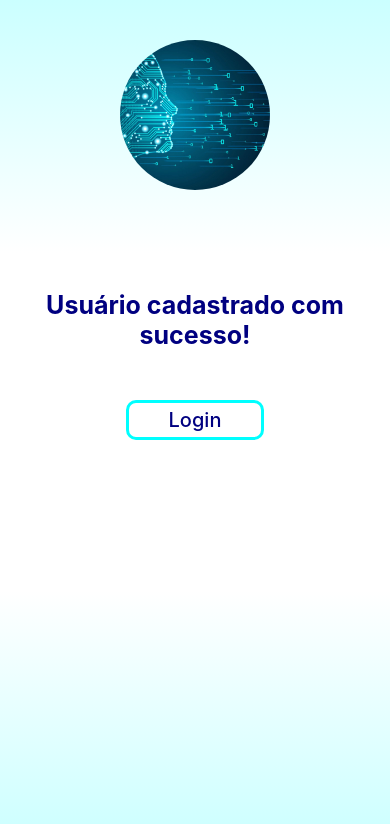
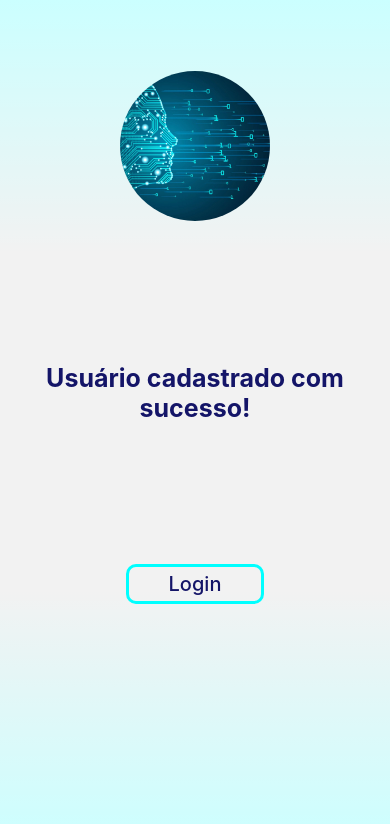
Before and after one commit to ArianeViana/serratec-react-native-atividade-clone, a React Native app: screen /ConfirmCadastro in a window 390 px wide. Shown: the top 824 px of the page. Built offline with nearby package versions, Linux system fonts and the light colour scheme.

Commit message:
retirando os margins

```diff
--- a/src/components/CabecalhoLogo/styles.js
+++ b/src/components/CabecalhoLogo/styles.js
@@ -4,6 +4,4 @@ export const Logo = styled.Image`
 width: 150px;
 height: 150px;
 border-radius: 100px;
-margin-top: 40px;
-margin-bottom: 100px;
 `;
--- a/src/components/Icones/styles.js
+++ b/src/components/Icones/styles.js
@@ -3,5 +3,5 @@ import styled from "styled-components/native";
 export const StyleIcones = styled.Pressable`
   flex-direction: row;
   justify-content: space-around;
-  background-color: #00ffff;
+  background-color: #A6ECEC;
 `;
--- a/src/screens/ConfirmCadastro/index.js
+++ b/src/screens/ConfirmCadastro/index.js
@@ -1,18 +1,21 @@
-import { Botao, Fundo, Texto, TextoBotao } from "./styles";
+import { Botao, ContainerGeral, ContainerInterno, Texto, TextoBotao } from "./styles";
 import Gradiente from "./../../components/Gradiente/index";
-import CabecalhoLogo from "../../components/CabecalhoLogo"
+import CabecalhoLogo from "../../components/CabecalhoLogo";
+
 
 const ConfirmCadastro = () => {
   return (
-    <Fundo>
-      <Gradiente posicao="top"/>
+    <ContainerGeral>
+      <Gradiente posicao="top" />
+      <ContainerInterno>
       <CabecalhoLogo />
-      <Texto>Usuário cadastrado com sucesso!</Texto>
-      <Botao>
-        <TextoBotao>Login</TextoBotao>
-      </Botao>
-      <Gradiente posicao="bottom"/>
-    </Fundo>
+        <Texto>Usuário cadastrado com sucesso!</Texto>
+        <Botao>
+          <TextoBotao>Login</TextoBotao>
+        </Botao>
+      </ContainerInterno>
+      <Gradiente posicao="bottom" />
+    </ContainerGeral>
   );
 };
 
--- a/src/screens/ConfirmCadastro/styles.js
+++ b/src/screens/ConfirmCadastro/styles.js
@@ -1,30 +1,34 @@
 import styled from "styled-components/native";
+import colors from "../Theme/colors";
 
-export const Fundo = styled.View`
-  background-color: #fff;
+
+export const ContainerGeral = styled.View`
+  background-color: ${colors.terciary};
   flex: 1;
+`;
+
+export const ContainerInterno = styled.View`
+  flex: 0.80;
+  justify-content: space-around;
   align-items: center;
-  justify-content: flex-start;
 `;
 
 export const Texto = styled.Text`
   font-size: 25px;
-  color: #000080;
+  color: ${colors.secondary};
   font-weight: bold;
   text-align: center;
-  margin-bottom: 50px;
 `;
 
 export const Botao = styled.Pressable`
-  background-color: #ffffff;
+  background-color: ${colors.terciary};
   padding: 5px 40px;
-  border: 3px solid #0FF;
+  border: 3px solid #0ff;
   border-radius: 10px;
 `;
 
 export const TextoBotao = styled.Text`
   font-size: 20px;
   font-weight: 500;
-  color: #000080;
-
+  color: ${colors.secondary};
 `;
```
